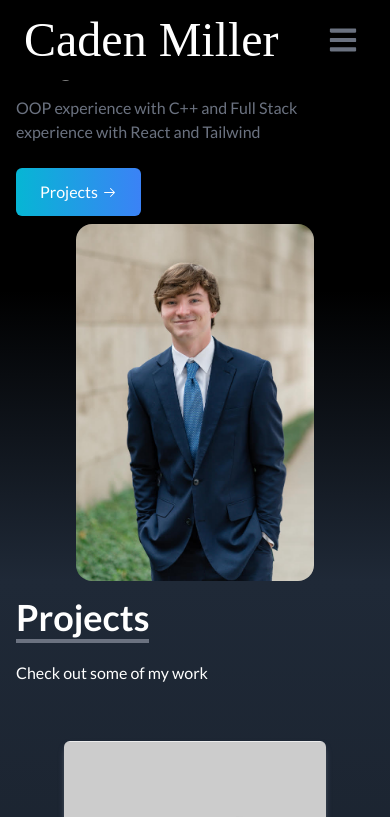
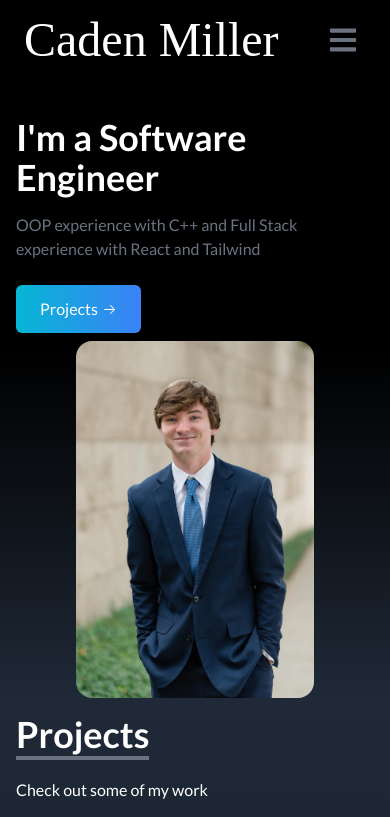
Before and after one commit to caden-miller/caden-miller.github.io, a React (Create React App) app: page / in a window 390 px wide. Shown: the top 817 px of the page. Built offline with nearby package versions, Linux system fonts and the light colour scheme; the HTML template or start-up script is replaced by a standard one; a web font is replaced by a local one.

Commit message:
fixed mobile home view issue

```diff
--- a/src/components/About.jsx
+++ b/src/components/About.jsx
@@ -59,7 +59,7 @@ const About = () => {
             <p className='text-4xl font-bold inline border-b-4 border-gray-500'>About</p>
         </div>
         <p className='text-xl mt-5'>
-            I currently am pursuing a Computer Engineering degree at Texas A&M University - College Station with an expected graduation date of 2025. I am interested in anything that has the potential to change the world through software.
+            I currently am pursuing a Computer Engineering degree at Texas A&M University - College Station with an expected graduation date of May 2025. I am interested in anything that has the potential to change the world through software.
         </p>
         <br />
         <div className='flex flex-row w-full h-full'>
--- a/src/components/Home.jsx
+++ b/src/components/Home.jsx
@@ -5,7 +5,7 @@ import { Link } from 'react-scroll'
 
 const Home = () => {
   return (
-    <div name='home' className='md:h-screen w-full bg-gradient-to-b from-black via-black to-gray-800'>
+    <div name='home' className='md:h-screen w-full bg-gradient-to-b from-black via-black to-gray-800 pt-[30%] sm:pt-0'>
 
 
         <div className='max-w-screen-lg mx-auto flex flex-col items-center justify-center h-full px-4 md:flex-row'>
--- a/src/components/NavBar.jsx
+++ b/src/components/NavBar.jsx
@@ -30,7 +30,7 @@ const NavBar = () => {
     ];
 
   return (
-    <div className='flex justify-between items-center w-full h-20 px-4 text-white bg-black fixed z-10'>
+    <div className='flex justify-between items-center w-full h-20 px-4 fixed text-white bg-black z-10'>
         <div className='flex flex-col items-center capitalize'>
             <h1 className='text-5xl font-header ml-2'>caden miller</h1>
         </div>
```
